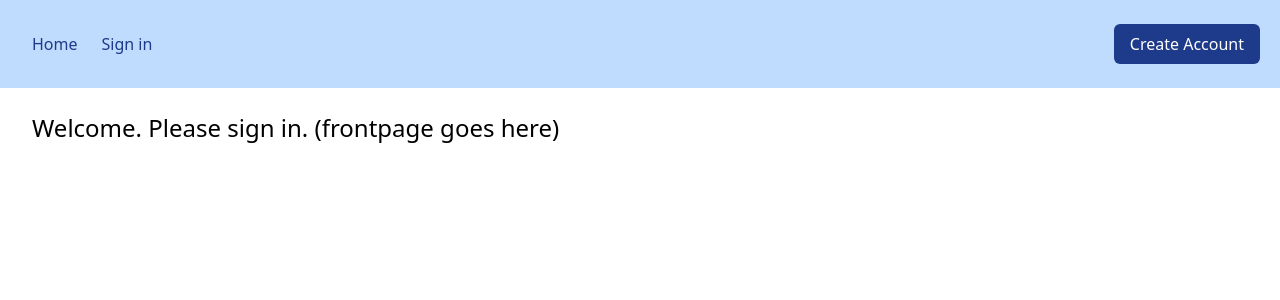
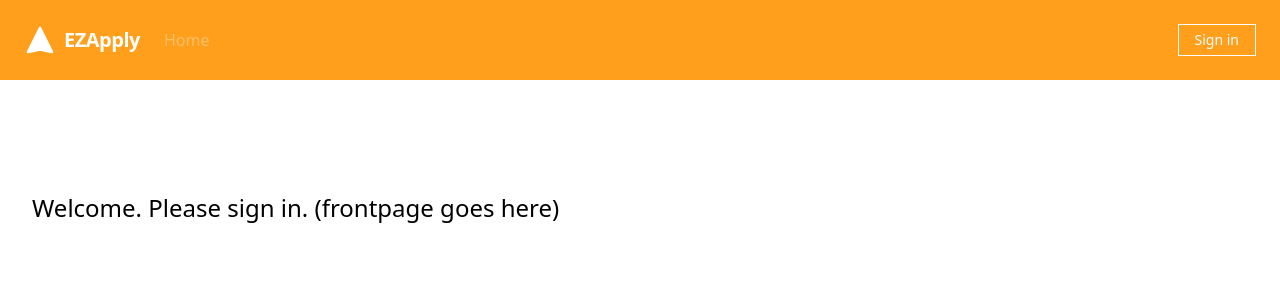
Before and after one commit to michaelkang01/Job-Seeking-Website, a React (Create React App) app in the folder codebase/frontend/: page / in a window 1280 px wide. Shown: the top 300 px of the page. Built offline with nearby package versions, Linux system fonts and the light colour scheme.

Commit message:
TEA418-61 navbar UI/UX updated.

```diff
--- a/codebase/frontend/src/components/Navbar.tsx
+++ b/codebase/frontend/src/components/Navbar.tsx
@@ -16,7 +16,11 @@ const Navbar = () => {
   const signedIn = auth.getAuthData().authToken.length > 0;
 
   return (
-    <nav className="flex flex-wrap items-center justify-between p-5 bg-blue-200 absolute left-0 right-0 z-50">
+    <nav className="flex items-center justify-between flex-wrap bg-orange-peel p-6">
+      <div className="flex items-center flex-shrink-0 text-white mr-6">
+        <svg className="fill-current h-8 w-8 mr-2" width="54" height="54" fill="none" stroke="currentColor" viewBox="0 0 24 24" xmlns="http://www.w3.org/2000/svg"><path stroke-linecap="round" stroke-linejoin="round" stroke-width="2" d="M12 19l9 2-9-18-9 18 9-2zm0 0v-8"></path></svg>
+        <span className="font-semibold text-xl tracking-tight">EZApply</span>
+      </div>
       <div className="flex md:hidden">
         <button id="hamburger" onClick={navBarToggle}>
           <svg
@@ -36,59 +40,34 @@ const Navbar = () => {
       </div>
       <div
         className={`${mobileNavShown ? "block" : "hidden"
-          } md:flex w-full md:w-auto text-right text-bold mt-5 md:mt-0 border-t-2 border-blue-900 md:border-none`}
+          } w-full block flex-grow lg:flex lg:items-center lg:w-auto`}
       >
         <Link
           to="/"
-          className="block md:inline-block text-blue-900 hover:text-blue-500 px-3 py-3 border-b-2 border-blue-900 md:border-none"
+          className="block mt-4 lg:inline-block lg:mt-0 text-mellow-apricot hover:text-white mr-4"
         >
           Home
         </Link>
-        {(!signedIn && (
-          <Link
-            to="/signin"
-            className="block md:inline-block text-blue-900 hover:text-blue-500 px-3 py-3 border-b-2 border-blue-900 md:border-none"
-          >
-            Sign in
-          </Link>
-        )) || (
-            <button
-              onClick={auth.signOut}
-              className="block w-full text-right md:text-left md:w-auto md:inline-block text-blue-900 hover:text-blue-500 px-3 py-3 border-b-2 border-blue-900 md:border-none"
-            >
-              Sign out
-            </button>
-          )}
         {signedIn && (
           <>
             <Link
               to="/pitchvideo"
-              className="block md:inline-block text-blue-900 hover:text-blue-500 px-3 py-3 border-b-2 border-blue-900 md:border-none"
+              className="block mt-4 lg:inline-block lg:mt-0 text-mellow-apricot hover:text-white mr-4"
             >
               Pitch Video
             </Link>
             <Link
               to="/messages"
-              className="block md:inline-block text-blue-900 hover:text-blue-500 px-3 py-3 border-b-2 border-blue-900 md:border-none"
+              className="block mt-4 lg:inline-block lg:mt-0 text-mellow-apricot hover:text-white mr-4"
             >
               Messaging
             </Link>
           </>
         )}
-      </div>
-      {!signedIn && (
-        <Link
-          to="/signup"
-          className={`${mobileNavShown ? "block" : "hidden"
-            } md:flex w-full md:w-auto px-4 py-2 text-right bg-blue-900 hover:bg-blue-500 text-white md:rounded-md`}
-        >
-          Create Account
-        </Link>
-      )}
         {signedIn && (
           <Link
             to="/search"
-          className="block md:inline-block text-blue-900 hover:text-blue-500 px-3 py-3 border-b-2 border-blue-900 md:border-none"
+            className="block mt-4 lg:inline-block lg:mt-0 text-mellow-apricot hover:text-white mr-4"
           >
             Job Search
           </Link>
@@ -96,22 +75,47 @@ const Navbar = () => {
         {signedIn && (
           <Link
             to="/applied"
-          className="block md:inline-block text-blue-900 hover:text-blue-500 px-3 py-3 border-b-2 border-blue-900 md:border-none"
+            className="block mt-4 lg:inline-block lg:mt-0 text-mellow-apricot hover:text-white mr-4"
           >
             Applied
           </Link>
         )}
         {/**Will eventually change to signedIn and isRecruiter */}
-      {signedIn &&  (
+        {signedIn && (
           <Link
             to="/searchprofiles"
-          className="block md:inline-block text-blue-900 hover:text-blue-500 px-3 py-3 border-b-2 border-blue-900 md:border-none"
+            className="block mt-4 lg:inline-block lg:mt-0 text-mellow-apricot hover:text-white mr-4"
           >
             Search Candidates
           </Link>
         )}
-
-
+        {!signedIn && (
+          <Link
+            to="/signup"
+            className={`${mobileNavShown ? "block" : "hidden"
+              } inline-block text-sm px-4 py-2 leading-none border rounded text-white border-white hover:border-transparent hover:text-mellow-apricot hover:bg-white mt-4 lg:mt-0`}
+          >
+            Create Account
+          </Link>
+        )}
+      </div>
+      <div>
+        {(!signedIn && (
+          <Link
+            to="/signin"
+            className="inline-block text-sm px-4 py-2 leading-none border rounded text-white border-white hover:border-transparent hover:text-mellow-apricot hover:bg-white mt-4 lg:mt-0"
+          >
+            Sign in
+          </Link>
+        )) || (
+            <button
+              onClick={auth.signOut}
+              className="inline-block text-sm px-4 py-2 leading-none border rounded text-white border-white hover:border-transparent hover:text-mellow-apricot hover:bg-white mt-4 lg:mt-0"
+            >
+              Sign out
+            </button>
+          )}
+      </div>
     </nav>
   );
 };
--- a/codebase/frontend/tailwind.config.js
+++ b/codebase/frontend/tailwind.config.js
@@ -11,7 +11,14 @@ module.exports = {
       xl: "16px",
       "3xl": "1.5rem",
     },
-    extend: {},
+    extend: {
+      colors: {
+        'orange-peel': '#FF9F1C',
+        'mellow-apricot': '#FFBF69',
+        'light-cyan': '#CBF3F0',
+        'tiffany-blue': '#2EC4B6',
+      },
+    },
   },
   variants: {
     extend: {
```
Also changed, not shown: 2 other files (tests, documents, lock files or other folders). Lines whose indentation alone changed are shown as unchanged.
